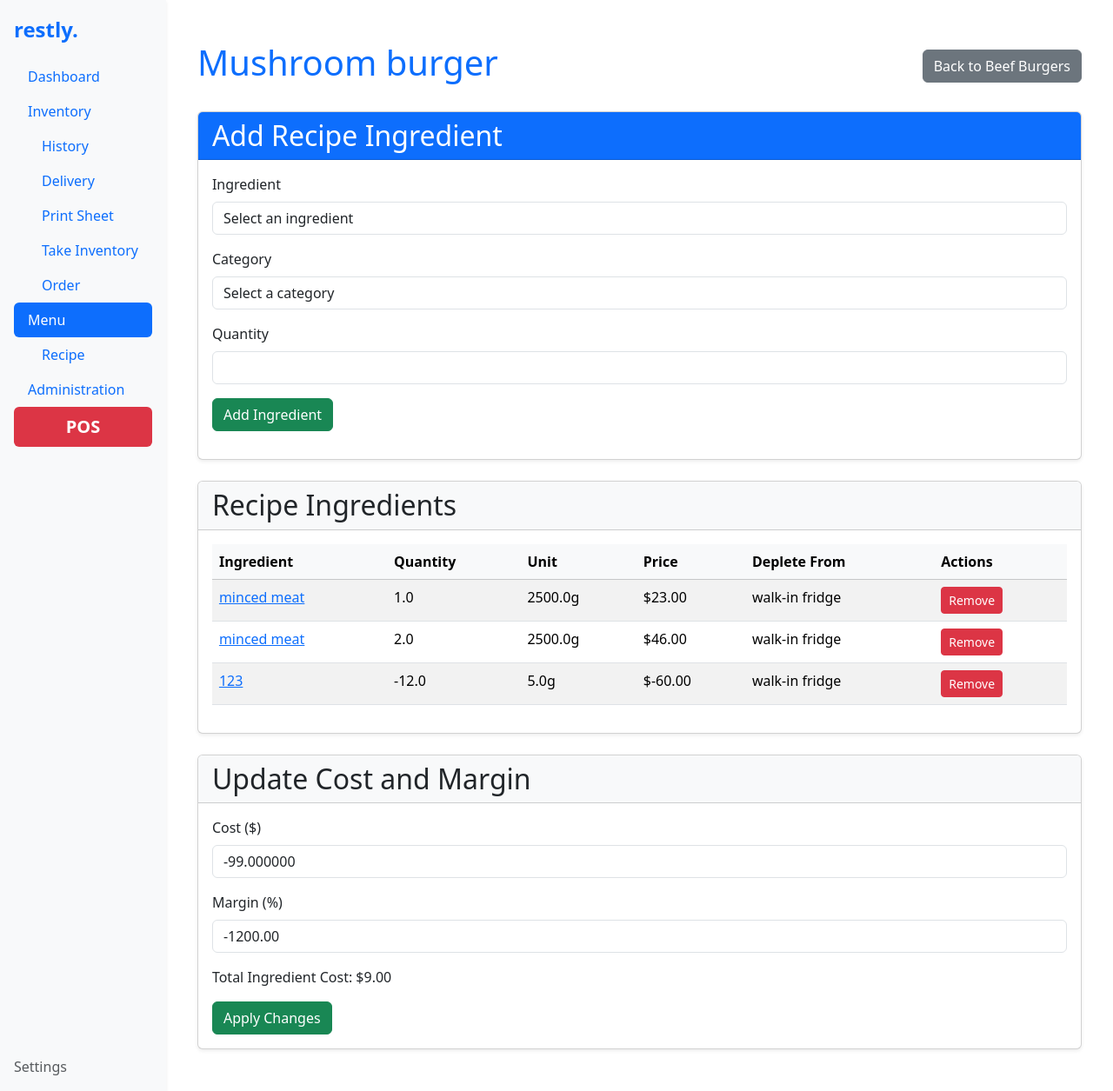
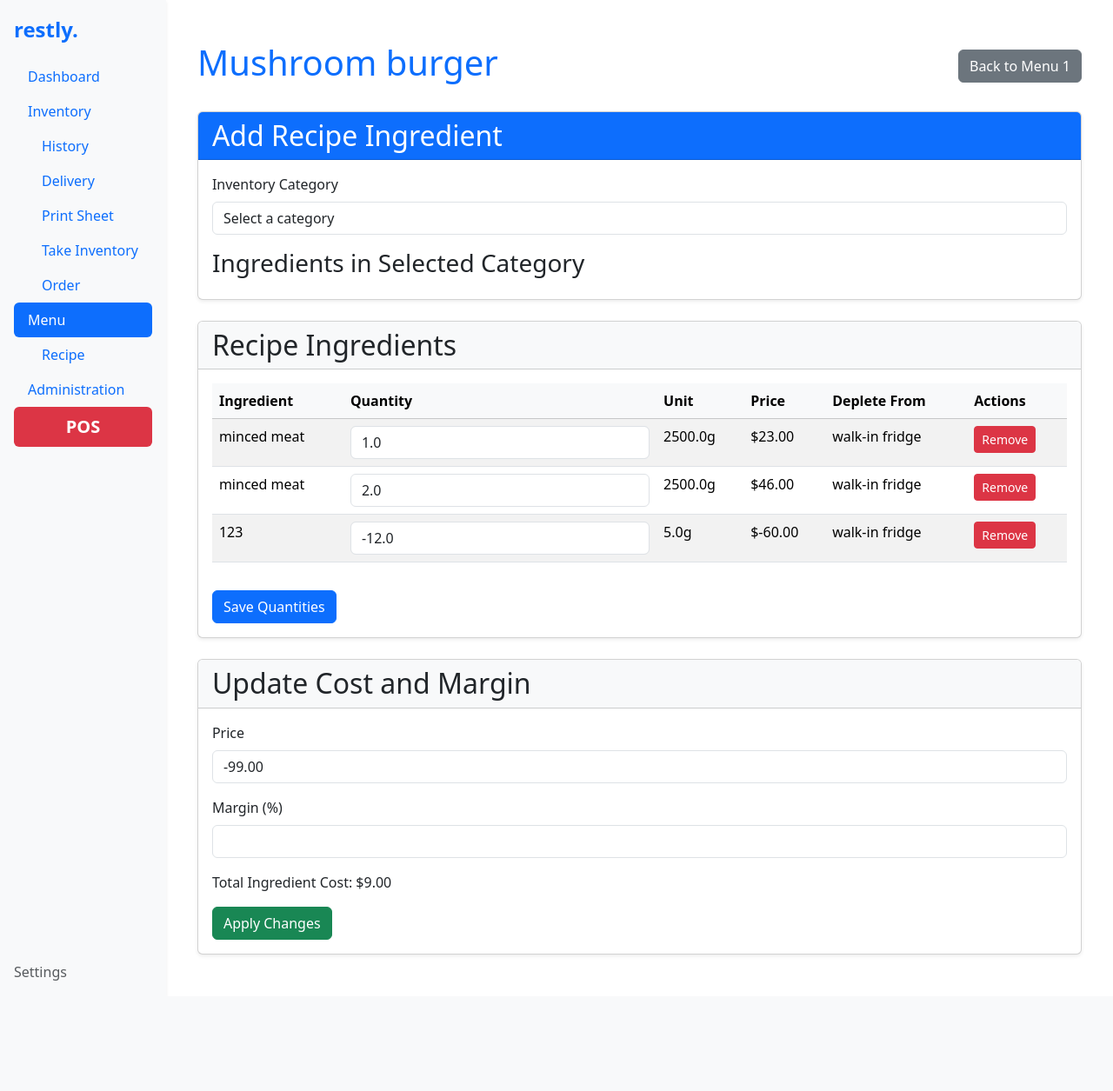
Before and after one commit to MaxIyad/restly, a Django app: a page that uses menu/templates/menu/menu_item_detail.html in a window 1280 px wide. Shown: the whole page at 87% size. After the commit the page ends 1128 px from the top, so only its background shows below. Run offline with Django 5.2, Linux system fonts and the light colour scheme; data comes from the database, SQL or seed files in the repository; both versions use the stored data as it was after the commit; parts of the project's set-up code (start-up, migrations or seed data) failed here and were passed over.

Commit message:
changed menu_item_detail.html order. adding estimate app

```diff
--- a/menu/models.py
+++ b/menu/models.py
@@ -67,7 +67,7 @@ class MenuItem(models.Model):
     slug = models.SlugField(max_length=255, unique=True, blank=True)
     category = models.ForeignKey(MenuCategory, on_delete=models.CASCADE, related_name="items")
     description = models.TextField(blank=True, null=True)
-    cost = models.DecimalField(max_digits=10, decimal_places=6, null=True, blank=True)  # Sell price :D
+    cost = models.DecimalField(max_digits=10, decimal_places=2, null=True, blank=True)  # Sell price :D
     order = models.PositiveIntegerField(default=1)
 
 
@@ -96,6 +96,8 @@ class RecipeIngredient(models.Model):
     quantity = models.FloatField(help_text="Quantity of the ingredient used in the recipe")
     category = models.ForeignKey(Category, on_delete=models.CASCADE, null=True, blank=True, help_text="Category to deplete from")
 
+
+
     class Meta:
         ordering = ['order']
 
--- a/menu/templates/menu/menu_item_detail.html
+++ b/menu/templates/menu/menu_item_detail.html
@@ -1,5 +1,3 @@
-<!-- menu_item_detail.html -->
-
 {% extends 'base.html' %}
 
 {% block title %}
@@ -11,63 +9,63 @@
     <div class="d-flex justify-content-between align-items-center mb-4">
         <h1 class="text-primary">{{ menu_item.name }}</h1>
         <a href="{% url 'menu_detail' menu.slug %}" class="btn btn-secondary">
-            <i class="bi bi-arrow-left-circle"></i> Back to {{ category.name }}
+            <i class="bi bi-arrow-left-circle"></i> Back to {{ menu.name }}
         </a>
     </div>
 
-
-
-    <!-- Add Recipe Ingredient Form -->
+    <!-- Add Recipe Ingredient Section -->
     <div class="card shadow-sm mb-4">
         <div class="card-header bg-primary text-white">
             <h2 class="mb-0">Add Recipe Ingredient</h2>
         </div>
         <div class="card-body">
-            <form method="post">
-                {% csrf_token %}
+            <form method="get" id="category-filter-form">
                 <div class="mb-3">
-                    <label for="id_ingredient_name" class="form-label">Ingredient</label>
-                    <select id="id_ingredient_name" name="ingredient_name" class="form-control">
-                        <option value="">Select an ingredient</option>
-                        {% for name in recipe_ingredient_form.fields.ingredient_name.choices %}
-                            <option value="{{ name.0 }}">{{ name.1 }}</option>
+                    <label for="category-select" class="form-label">Inventory Category</label>
+                    <select id="category-select" name="category_id" class="form-control">
+                        <option value="">Select a category</option>
+                        {% for category in inventory_categories %}
+                        <option value="{{ category.id }}" {% if selected_category_id == category.id %}selected{% endif %}>
+                            {{ category.name }}
+                        </option>
                         {% endfor %}
                     </select>
                 </div>
-                <!-- Placeholder(?) -->
-                <div class="mb-3">
-                    <label for="id_category" class="form-label">Category</label>
-                    <select id="id_category" name="category" class="form-control">
-                        <option value="">Select a category</option>
-                    </select>
+            </form>
+            <div id="ingredient-list">
+                <h3>Ingredients in Selected Category</h3>
+                <ul class="list-group">
+                    {% for ingredient in ingredients %}
+                    <li class="list-group-item d-flex justify-content-between align-items-center">
+                        {{ ingredient.name }} ({{ ingredient.quantity }} {{ ingredient.unit_type }})
+                        <form method="post" style="display:inline;">
+                            {% csrf_token %}
+                            <input type="hidden" name="ingredient_id" value="{{ ingredient.id }}">
+                            <input type="hidden" name="action" value="add_ingredient">
+                            <button type="submit" class="btn btn-success btn-sm">Add Ingredient</button>
+                        </form>
+                    </li>
+                    {% endfor %}
+                </ul>
             </div>
-
-
-                <div class="mb-3">
-                    <label for="id_quantity" class="form-label">Quantity</label>
-                    <input type="number" id="id_quantity" name="quantity" class="form-control" step="0.000001">
-                </div>
-                <button type="submit" name="add_ingredient" class="btn btn-success">
-                    <i class="bi bi-plus-circle"></i> Add Ingredient
-                </button>
-            </form>
         </div>
     </div>
 
-    <!-- List Recipe Ingredients -->
-    <div class="card shadow-sm mb-4 mt-4">
+    <!-- Recipe Ingredients Section -->
+    <div class="card shadow-sm mb-4">
         <div class="card-header bg-light">
             <h2 class="mb-0">Recipe Ingredients</h2>
         </div>
         <div class="card-body">
-            {% if recipe_ingredients %}
+            <form method="post" id="save-quantities-form">
+                {% csrf_token %}
                 <table class="table table-striped">
                     <thead class="table-light">
                         <tr>
                             <th>Ingredient</th>
                             <th>Quantity</th>
                             <th>Unit</th>
-                        <th>Price</th> <!-- New column for price -->
+                            <th>Price</th>
                             <th>Deplete From</th>
                             <th>Actions</th>
                         </tr>
@@ -75,34 +73,32 @@
                     <tbody>
                         {% for recipe_ingredient in recipe_ingredients %}
                         <tr>
+                            <td>{{ recipe_ingredient.ingredient.name }}</td>
                             <td>
-                            <a href="{% url 'ingredient_details' recipe_ingredient.category.slug recipe_ingredient.ingredient.slug %}">
-                                {{ recipe_ingredient.ingredient.name }}
-                            </a>
+                                <input type="number" name="quantity-{{ recipe_ingredient.id }}" class="form-control"
+                                       value="{{ recipe_ingredient.quantity }}" step="0.000001">
                             </td>
-                        <td>{{ recipe_ingredient.quantity }}</td>
                             <td>{{ recipe_ingredient.ingredient.unit_multiplier }}{{ recipe_ingredient.ingredient.unit_type }}</td>
-                        <td>${{ recipe_ingredient.calculated_price|floatformat:2 }}</td> <!-- Display calculated price -->
+                            <td>${{ recipe_ingredient.calculated_price|floatformat:2 }}</td>
                             <td>{{ recipe_ingredient.category.name }}</td>
                             <td>
                                 <form method="post" style="display:inline;">
                                     {% csrf_token %}
                                     <input type="hidden" name="ingredient_id" value="{{ recipe_ingredient.id }}">
-                                <button type="submit" name="remove_ingredient" class="btn btn-danger btn-sm">
-                                    <i class="bi bi-trash"></i> Remove
-                                </button>
+                                    <input type="hidden" name="action" value="remove_ingredient">
+                                    <button type="submit" class="btn btn-danger btn-sm">Remove</button>
                                 </form>
                             </td>
                         </tr>
                         {% endfor %}
                     </tbody>
                 </table>
-            {% else %}
-            <p class="text-muted">No ingredients added to this recipe.</p>
-            {% endif %}
+                <button type="submit" class="btn btn-primary mt-3" name="action" value="save_quantities">
+                    Save Quantities
+                </button>
+            </form>
         </div>
     </div>
-
     <div class="card shadow-sm mb-4">
         <div class="card-header bg-light">
             <h2 class="mb-0">Update Cost and Margin</h2>
@@ -111,83 +107,33 @@
             <form method="post" id="cost-margin-form">
                 {% csrf_token %}
                 <div class="mb-3">
-                    <label for="cost" class="form-label">Cost ($)</label>
-                    <input type="number" id="cost" name="cost" class="form-control" step="0.000001" value="{{ menu_item.cost }}">
+                    <label for="cost" class="form-label">Price</label>
+                    <input type="number" id="cost" name="cost" class="form-control" step="0.01" value="{{ menu_item.cost }}">
                 </div>
                 <div class="mb-3">
                     <label for="margin" class="form-label">Margin (%)</label>
-                    <input type="number" id="margin" name="margin" class="form-control" step="0.000001" value="{{ margin }}">
+                    <input type="number" id="margin" name="margin" class="form-control" step="0.001" value="{{ margin }}">
                 </div>
                 <p>Total Ingredient Cost: ${{ total_ingredient_cost|floatformat:2 }}</p>
                 <button type="submit" name="update_cost" class="btn btn-success">
                     <i class="bi bi-save"></i> Apply Changes
                 </button>
             </form>
+
         </div>
     </div>
 
 
+
 </div>
 
-<!-- JavaScript for Dynamic Category Loading -->
 <script>
-    document.addEventListener("DOMContentLoaded", function () {
-        const ingredientSelect = document.querySelector("#id_ingredient_name");
-        const categorySelect = document.querySelector("#id_category");
-        const unitDisplay = document.createElement("p");
-        const formBody = document.querySelector(".card-body form");
-
-        unitDisplay.id = "unit-info";
-        unitDisplay.className = "text-muted";
-        formBody.appendChild(unitDisplay);
-
-        // Fetch categories and unit info when ingredient changes
-        ingredientSelect.addEventListener("change", function () {
-            const ingredientName = this.value;
-            categorySelect.innerHTML = '<option value="">Select a category</option>';
-            unitDisplay.textContent = "";
-
-            if (ingredientName) {
-                fetch(`/get-categories-for-ingredient/?ingredient_name=${ingredientName}`)
-                    .then(response => {
-                        if (!response.ok) throw new Error(`HTTP error! status: ${response.status}`);
-                        return response.json();
-                    })
-                    .then(data => {
-                        if (data.categories && data.categories.length > 0) {
-                            data.categories.forEach(category => {
-                                const option = document.createElement("option");
-                                option.value = category.id;
-                                option.textContent = category.name;
-                                option.dataset.unitMultiplier = category.unit_multiplier;
-                                option.dataset.unitType = category.unit_type;
-                                categorySelect.appendChild(option);
-                            });
-                        } else {
-                            console.log("No categories found for the selected ingredient.");
-                        }
-                    })
-                    .catch(error => console.error("Error fetching categories:", error));
-            }
-        });
-
-        // Update unit display when category changes
-        categorySelect.addEventListener("change", function () {
-            const selectedOption = this.options[this.selectedIndex];
-            const unitMultiplier = selectedOption.dataset.unitMultiplier || "";
-            const unitType = selectedOption.dataset.unitType || "";
-
-            if (unitMultiplier && unitType) {
-                unitDisplay.textContent = `Unit: ${unitMultiplier}${unitType}`;
-            } else {
-                unitDisplay.textContent = "No unit information available.";
-            }
-        });
+    document.getElementById('category-select').addEventListener('change', function () {
+        document.getElementById('category-filter-form').submit();
     });
 </script>
 
 
-<!-- Cost Calcuator Updater -->
 
 <script>
     document.addEventListener("DOMContentLoaded", function () {
@@ -211,5 +157,4 @@
     });
     </script>
 
-
 {% endblock %}
--- a/menu/views.py
+++ b/menu/views.py
@@ -163,114 +163,87 @@ def category_detail(request, menu_slug, category_slug):
 
 
 
-
-
-
 def menu_item_detail(request, menu_slug, category_slug, menu_item_slug):
     menu = get_object_or_404(Menu, slug=menu_slug)
     category = get_object_or_404(MenuCategory, slug=category_slug, menu=menu)
     menu_item = get_object_or_404(MenuItem, slug=menu_item_slug, category=category)
     recipe_ingredients = menu_item.recipe_ingredients.select_related('ingredient', 'category')
 
-    total_ingredient_cost = Decimal(0)  # Use Decimal for monetary values
-    for ingredient in recipe_ingredients:
-        ingredient.calculated_price = Decimal(ingredient.quantity) * Decimal(ingredient.ingredient.unit_cost)
-        total_ingredient_cost += ingredient.calculated_price
+    # Update the calculated price for each ingredient
+    for recipe_ingredient in recipe_ingredients:
+        recipe_ingredient.calculated_price = (
+            Decimal(recipe_ingredient.quantity) * Decimal(recipe_ingredient.ingredient.unit_cost)
+        )
 
-    # Calculate margin (default to 0 if no cost)
-    margin = Decimal(0)
-    if menu_item.cost and total_ingredient_cost > 0:
-        margin = ((menu_item.cost - total_ingredient_cost) / total_ingredient_cost) * 100
-        margin = round(margin, 2)
+    total_ingredient_cost = sum(ri.calculated_price for ri in recipe_ingredients)
+
+    # Filter ingredients by category
+    selected_category_id = request.GET.get('category_id')
+    inventory_categories = Category.objects.all()
+    ingredients = Ingredient.objects.filter(category_id=selected_category_id) if selected_category_id else []
 
     if request.method == "POST":
-
-        cost = request.POST.get("cost")
-        margin = request.POST.get("margin")
-
-        if cost:
-            try:
-                menu_item.cost = float(cost)
-                menu_item.save()
-                messages.success(request, f"Cost for '{menu_item.name}' updated successfully.")
-            except ValueError:
-                messages.error(request, "Invalid cost value.")
-
-        elif margin:
-            try:
-                margin_percentage = float(margin)
-                menu_item.cost = round(total_ingredient_cost * (1 + margin_percentage / 100), 2)
-                menu_item.save()
-                messages.success(request, f"Margin for '{menu_item.name}' updated successfully.")
-            except ValueError:
-                messages.error(request, "Invalid margin value.")
-
-
-
-        # Menu item sell price form
-        elif "update_cost" in request.POST:
-            cost = request.POST.get("cost")
-            if cost:
-                try:
-                    menu_item.cost = float(cost)
-                    menu_item.save()
-                    messages.success(request, f"Cost for '{menu_item.name}' updated successfully.")
-                except ValueError:
-                    messages.error(request, "Invalid cost value.")
-            else:
-                messages.error(request, "Cost cannot be empty.")
-
-        elif "add_ingredient" in request.POST:
-            ingredient_name = request.POST.get("ingredient_name")
-            category_id = request.POST.get("category")
-            quantity = request.POST.get("quantity")
-
-            # Validation
-            if not ingredient_name:
-                messages.error(request, "Please select an ingredient to add.")
-                return redirect('menu_item_detail', menu_slug=menu_slug, category_slug=category_slug, menu_item_slug=menu_item_slug)
-            if not category_id:
-                messages.error(request, "Please select a category for the ingredient.")
-                return redirect('menu_item_detail', menu_slug=menu_slug, category_slug=category_slug, menu_item_slug=menu_item_slug)
-            if not quantity:
-                messages.error(request, "Please specify the quantity.")
-                return redirect('menu_item_detail', menu_slug=menu_slug, category_slug=category_slug, menu_item_slug=menu_item_slug)
-
-            # Create and save the ingredient
-            ingredient = Ingredient.objects.filter(name=ingredient_name, category_id=category_id).first()
-
-            if not ingredient:
-                messages.error(request, "The selected ingredient does not exist.")
-                return redirect('menu_item_detail', menu_slug=menu_slug, category_slug=category_slug, menu_item_slug=menu_item_slug)
-
+        action = request.POST.get("action")
+        if action == "add_ingredient":
+            ingredient_id = request.POST.get("ingredient_id")
+            ingredient = get_object_or_404(Ingredient, id=ingredient_id)
             RecipeIngredient.objects.create(
                 menu_item=menu_item,
                 ingredient=ingredient,
                 category=ingredient.category,
-                quantity=quantity
+                quantity=1.0  # Default quantity
             )
-            messages.success(request, f"Ingredient '{ingredient.name}' added to '{menu_item.name}'.")
-            return redirect('menu_item_detail', menu_slug=menu_slug, category_slug=category_slug, menu_item_slug=menu_item_slug)
+            messages.success(request, f"Ingredient '{ingredient.name}' added.")
+            return redirect(request.path + f"?category_id={selected_category_id}")
 
-        elif "remove_ingredient" in request.POST:
-            ingredient_id = request.POST.get("ingredient_id")
-            recipe_ingredient = get_object_or_404(RecipeIngredient, id=ingredient_id, menu_item=menu_item)
+        elif action == "remove_ingredient":
+            recipe_ingredient_id = request.POST.get("ingredient_id")
+            recipe_ingredient = get_object_or_404(RecipeIngredient, id=recipe_ingredient_id)
             recipe_ingredient.delete()
-            messages.success(request, f"Ingredient '{recipe_ingredient.ingredient.name}' removed from '{menu_item.name}'.")
-            return redirect('menu_item_detail', menu_slug=menu_slug, category_slug=category_slug, menu_item_slug=menu_item_slug)
+            messages.success(request, f"Ingredient '{recipe_ingredient.ingredient.name}' removed.")
+            return redirect(request.path)
 
-    recipe_ingredient_form = RecipeIngredientForm()
+        elif action == "save_quantities":
+            for key, value in request.POST.items():
+                if key.startswith("quantity-"):
+                    recipe_ingredient_id = key.split("-")[1]
+                    recipe_ingredient = get_object_or_404(RecipeIngredient, id=recipe_ingredient_id)
+                    try:
+                        recipe_ingredient.quantity = Decimal(value)
+                        recipe_ingredient.save()
+                    except Exception as e:
+                        messages.error(request, f"Failed to update quantity for '{recipe_ingredient.ingredient.name}': {e}")
+            messages.success(request, "Quantities updated successfully.")
+            return redirect(request.path)
+
+        elif "update_cost" in request.POST:
+            # Handle the cost and margin updates
+            cost = request.POST.get("cost")
+            margin = request.POST.get("margin")
+            try:
+                if cost:
+                    menu_item.cost = Decimal(cost)
+                elif margin:
+                    # Calculate cost based on margin if provided
+                    menu_item.cost = total_ingredient_cost * (1 + Decimal(margin) / 100)
+                menu_item.save()
+                messages.success(request, f"Cost and margin for '{menu_item.name}' updated successfully.")
+            except Exception as e:
+                messages.error(request, f"Failed to update cost and margin: {e}")
+            return redirect(request.path)
 
     context = {
         'menu': menu,
-        'margin': margin,
         'category': category,
         'menu_item': menu_item,
         'recipe_ingredients': recipe_ingredients,
         'total_ingredient_cost': total_ingredient_cost,
-        'recipe_ingredient_form': recipe_ingredient_form,
+        'inventory_categories': inventory_categories,
+        'ingredients': ingredients,
+        'selected_category_id': int(selected_category_id) if selected_category_id else None,
     }
     return render(request, 'menu/menu_item_detail.html', context)
+
 
 
 #################################################################################################################################################
```
Also changed, not shown: db.sqlite3. Lines whose indentation alone changed are shown as unchanged.
